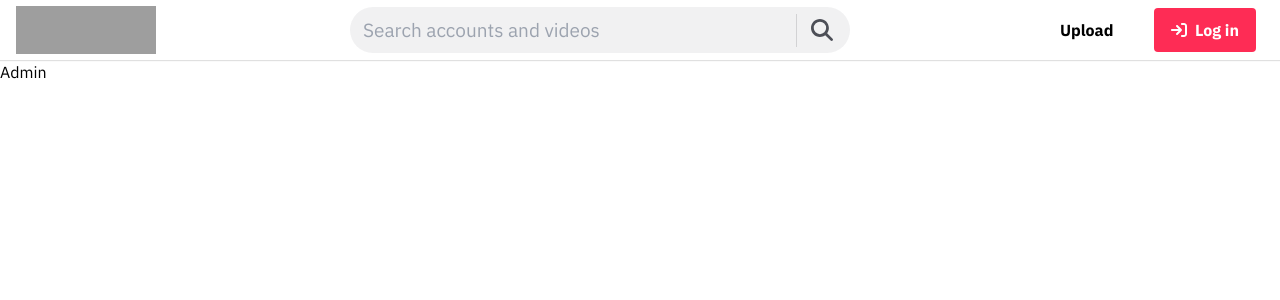
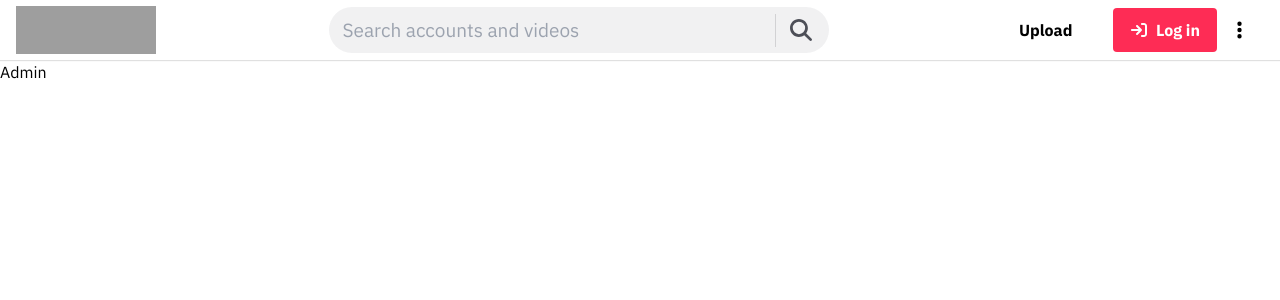
Before and after one commit to ntdung1031/tiktok-ui, a React (Create React App) app: page /admin in a window 1280 px wide. Shown: the top 300 px of the page. Built offline with nearby package versions, Linux system fonts and the light colour scheme; grey boxes are pictures that could not be loaded.

Commit message:
Xây dựng UI phần Header #4

```diff
--- a/src/components/Button/Button.module.scss
+++ b/src/components/Button/Button.module.scss
@@ -57,3 +57,6 @@
         background-color: rgba(22, 24, 35, 0.03);
     }
 }
+.icon {
+    width: 18px;
+}
--- a/src/components/Layout/DefaultLayout/Header/Header.module.scss
+++ b/src/components/Layout/DefaultLayout/Header/Header.module.scss
@@ -8,7 +8,7 @@
     display: flex;
     justify-content: space-between;
     align-items: center;
-    padding: 0 24px 0 16px;
+    padding: 0 28px 0 16px;
 }
 .img-logo {
     width: 140px;
@@ -211,3 +211,16 @@
     align-items: center;
     gap: 10px;
 }
+
+.more-btn {
+    font-size: 2rem;
+    padding: 6px 10px;
+    border-radius: 6px;
+    &:hover {
+        background: #f4f4f4;
+    }
+}
+// menu
+.menu-items {
+    width: 224px;
+}
--- a/src/components/Layout/DefaultLayout/Header/index.js
+++ b/src/components/Layout/DefaultLayout/Header/index.js
@@ -3,7 +3,17 @@ import classNames from 'classnames/bind';
 
 //
 import { FontAwesomeIcon } from '@fortawesome/react-fontawesome';
-import { faCircleXmark, faClock, faSignIn, faXmark } from '@fortawesome/free-solid-svg-icons';
+import {
+    faCircleQuestion,
+    faCircleXmark,
+    faClock,
+    faE,
+    faEarthAsia,
+    faEllipsisVertical,
+    faKeyboard,
+    faSignIn,
+    faXmark,
+} from '@fortawesome/free-solid-svg-icons';
 // import {faPlus} from '@fortawesome/free-solid-svg-icons';
 import { faMagnifyingGlass, faSpinner } from '@fortawesome/free-solid-svg-icons';
 import Tippy from '@tippyjs/react/headless';
@@ -13,6 +23,7 @@ import Button from '~/components/Button';
 import styles from './Header.module.scss';
 import { Wrapper as PopperWrapper } from '~/components/Popper';
 import AccountItem from '~/components/AccountItem';
+import Menu from '~/components/Popper/Menu';
 const cx = classNames.bind(styles);
 function Header() {
     // const [searchResult, setSearchResult] = useState([]);
@@ -21,6 +32,21 @@ function Header() {
     //         setSearchResult([1, 2, 3]);
     //     }, 1000);
     // });
+    const MENU_iTEMS = [
+        {
+            icon: <FontAwesomeIcon icon={faEarthAsia} />,
+            title: 'English',
+        },
+        {
+            icon: <FontAwesomeIcon icon={faCircleQuestion} />,
+            title: 'Feedback and help',
+            to: '/feedback',
+        },
+        {
+            icon: <FontAwesomeIcon icon={faKeyboard} />,
+            title: 'Keyboard shortcuts',
+        },
+    ];
 
     return (
         <header className={cx('wrapper')}>
@@ -155,6 +181,12 @@ function Header() {
                     <Button primary icon={<FontAwesomeIcon icon={faSignIn} />} className={cx('test-class')}>
                         Log in
                     </Button>
+
+                    <Menu items={MENU_iTEMS}>
+                        <button className={cx('more-btn')}>
+                            <FontAwesomeIcon icon={faEllipsisVertical} className={cx('icon-more')} />
+                        </button>
+                    </Menu>
                 </div>
             </div>
         </header>
--- /dev/null
+++ b/src/components/Popper/Menu/Menu.module.scss
@@ -0,0 +1,7 @@
+.btn-lang {
+    width: 100%;
+    border-radius: 0;
+    &:hover {
+        background-color: #f5f5f5;
+    }
+}
--- /dev/null
+++ b/src/components/Popper/Menu/MenuItem.js
@@ -0,0 +1,13 @@
+import Button from '~/components/Button';
+import classNames from 'classnames/bind';
+import styles from './Menu.module.scss';
+const cx = classNames.bind(styles);
+function MenuItem({ data }) {
+    return (
+        <Button icon={data.icon} to={data.to} className={cx('btn-lang')}>
+            {data.title}
+        </Button>
+    );
+}
+
+export default MenuItem;
--- /dev/null
+++ b/src/components/Popper/Menu/index.js
@@ -0,0 +1,28 @@
+import Tippy from '@tippyjs/react/headless';
+import classNames from 'classnames/bind';
+import styles from './Menu.module.scss';
+import { Wrapper as PopperWrapper } from '~/components/Popper';
+import MenuItem from './MenuItem';
+const cx = classNames.bind(styles); // Import your styles
+function Menu({ children, items }) {
+    const renderItems = () => {
+        return items.map((item, index) => <MenuItem key={index} data={item} />);
+    };
+    return (
+        <Tippy
+            delay={[200, 500]}
+            interactive
+            // visible
+            placement="bottom-end"
+            render={(attrs) => (
+                <div className={cx('content')} tabIndex={-1} {...attrs}>
+                    <PopperWrapper>{renderItems()}</PopperWrapper>
+                </div>
+            )}
+        >
+            {children}
+        </Tippy>
+    );
+}
+
+export default Menu;
```
